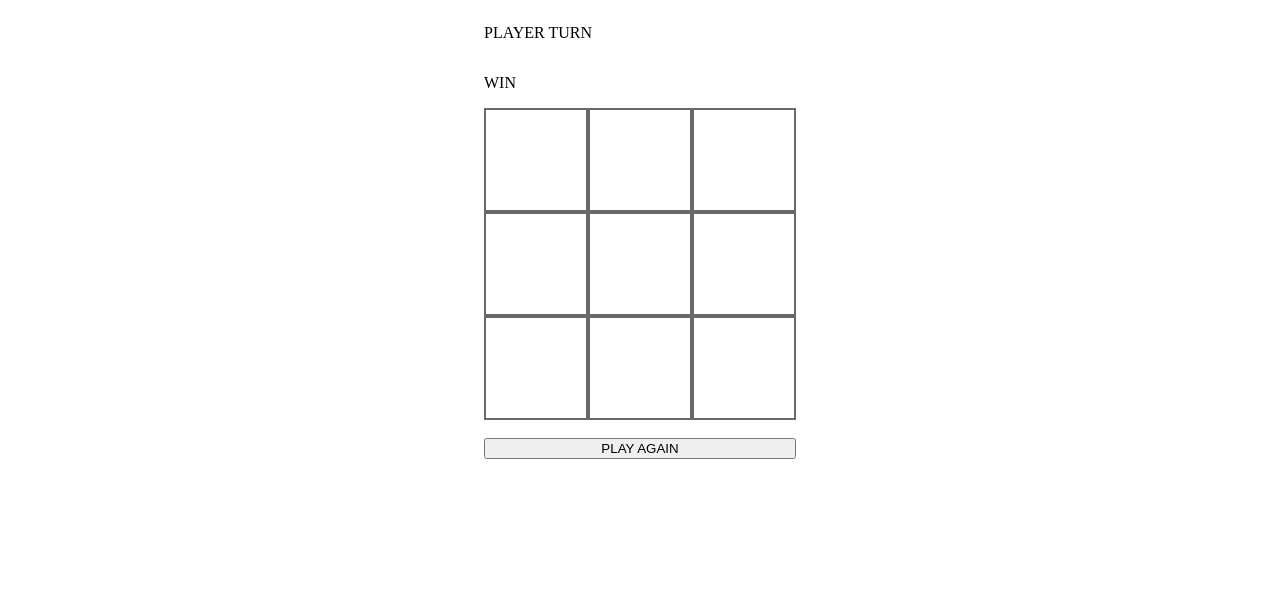
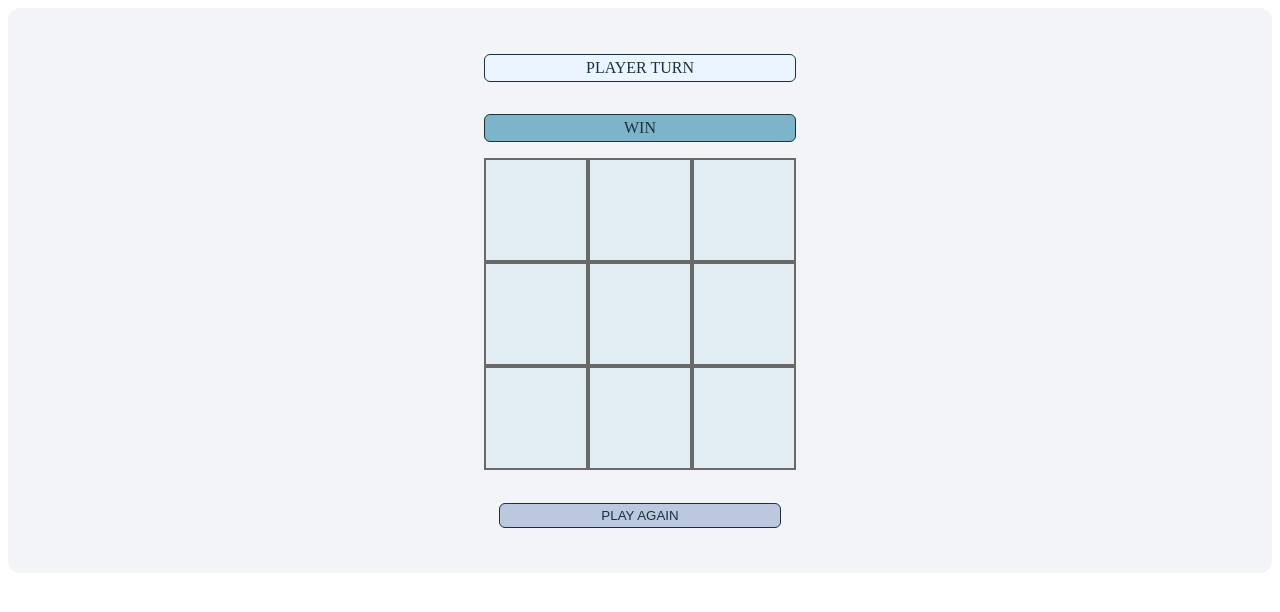
Before and after one commit to feras272/Project1_XO, a plain HTML site: page index.html in a window 1280 px wide. Drawn offline with nearby package versions, Linux system fonts and the light colour scheme.

Commit message:
styling the player info and adding colors in style.css

```diff
--- a/style.css
+++ b/style.css
@@ -1,12 +1,16 @@
 #all {
     display: grid;
     justify-content: center;
+    background-color: #F2F4F8;
+    padding: 30px;
+    border-radius: 12px;
 }
 
 #board {
     display: grid;
     grid-template-columns: repeat(3, 1fr);
     justify-content: center;
+    background-color: #E2EEF3;
 }
 
 .cell {
@@ -14,3 +18,32 @@
     height: 100px;
     border: solid dimgray 2px;
 }
+
+p{
+    text-align: center;
+}
+
+#turn {
+    color: #19323C;
+    background-color: #EBF5FF;
+    padding: 4px;
+    border-radius: 6px;
+    border: #19323C solid 1px;
+}
+
+#winner {
+    background-color: #7EB4C9;
+    color: #19323C;
+    padding: 4px;
+    border-radius: 6px;
+    border: #19323C solid 1px;
+}
+
+#restart {
+    color: #19323C;
+    background-color: #BBC8DD;
+    padding: 4px;
+    border-radius: 6px;
+    border: #19323C solid 1px;
+    margin: 15px;
+}
```
